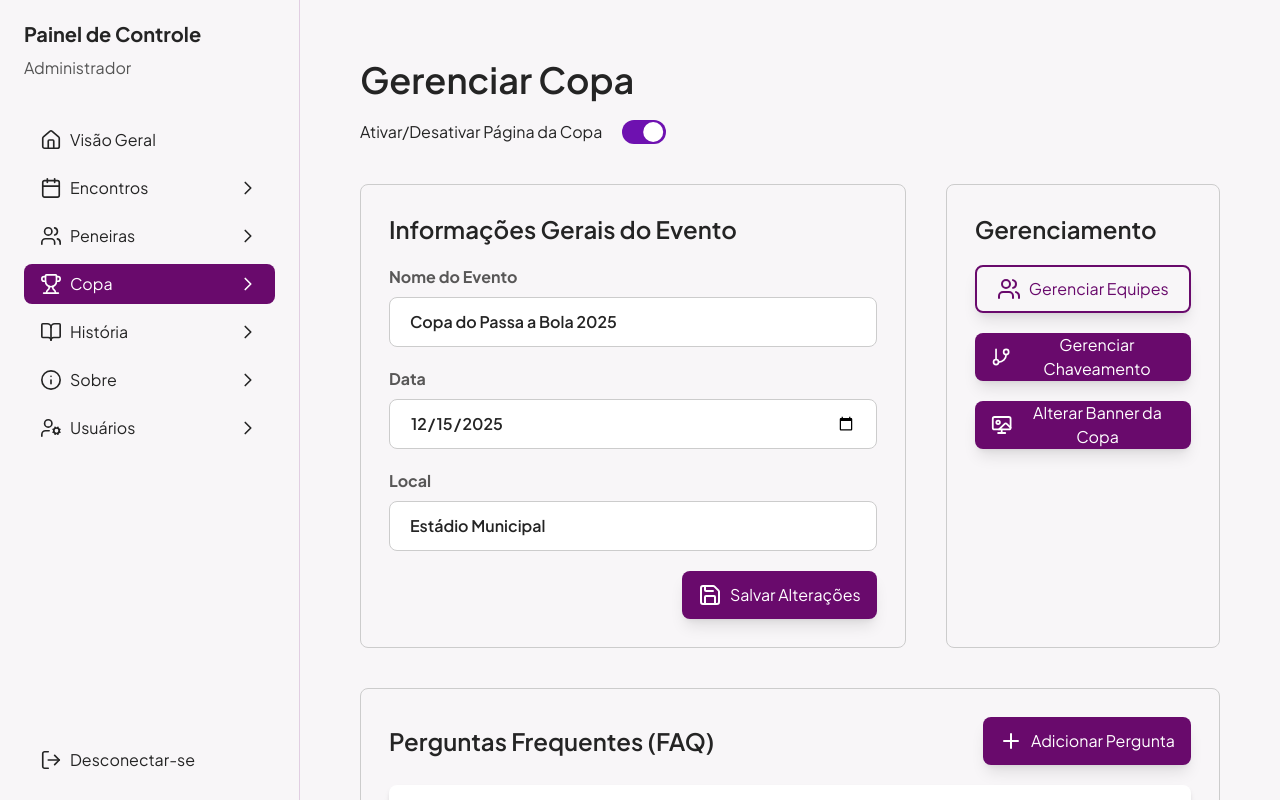
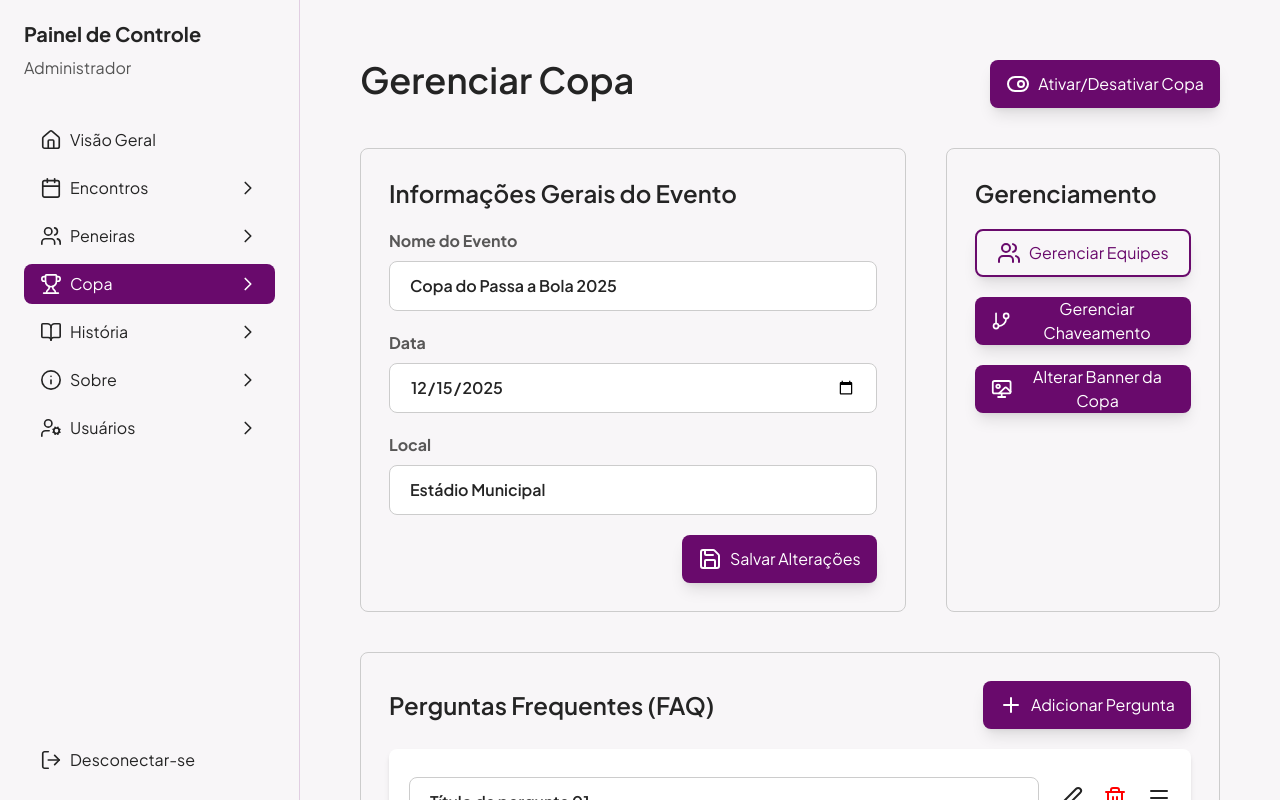
Before and after one commit to Gsn00/passa-a-bola-dashboard, a React (Vite) app: page /copa in a window 1280 px wide. Built offline with nearby package versions, Linux system fonts and the light colour scheme.

Commit message:
Ajustando detalhes de design

```diff
--- a/src/components/Copa.jsx
+++ b/src/components/Copa.jsx
@@ -2,19 +2,18 @@ import Button from "./Button";
 import TransparentButton from "./TransparentButton";
 import Input from "./Input";
 import Toggle from "./Toggle";
-import { GitBranch, Save, Users, Wallpaper } from "lucide-react";
+import { GitBranch, Save, ToggleRight, Users, Wallpaper } from "lucide-react";
 import PerguntasFrequentes from "./PerguntasFrequentes";
 
 export default function Copa() {
   return (
     <section className="flex flex-col gap-10">
-      <div className="flex flex-col lg:flex-rowjustify-between gap-5">
+      <div className="flex flex-col lg:flex-row justify-between gap-5">
         <h1 className="text-4xl font-semibold">Gerenciar Copa</h1>
 
-        <div className="flex items-center gap-5">
-          <p>Ativar/Desativar Página da Copa</p>
-          <Toggle />
-        </div>
+        <Button>
+          <ToggleRight /> Ativar/Desativar Copa
+        </Button>
       </div>
 
       <div className="flex flex-col lg:flex-row gap-10">
@@ -30,7 +29,7 @@ export default function Copa() {
             defaultValue="Copa do Passa a Bola 2025"
           />
 
-          <Input title="Data" type="date" value="2025-12-15" />
+          <Input title="Data" type="date" defaultValue="2025-12-15" />
 
           <Input
             title="Local"
--- a/src/components/MobileMenu.jsx
+++ b/src/components/MobileMenu.jsx
@@ -63,11 +63,8 @@ export default function MobileMenu() {
                 href={item.href}
                 className="py-4 text-lg text-gray-700 border-b border-gray-100 hover:text-purple-700 active:pl-2 transition-all"
                 onClick={(e) => {
-                  e.preventDefault();
                   const url = e.currentTarget.getAttribute("href");
-                  setTimeout(() => {
-                    window.location.href = url;
-                  }, 400);
+                  window.location.href = url;
                 }}
               >
                 {item.label}
--- a/src/components/Peneiras.jsx
+++ b/src/components/Peneiras.jsx
@@ -24,7 +24,7 @@ export default function Peneiras() {
             <Pencil /> Editar Formulário
           </TransparentButton>
           <Button>
-            <ToggleRight /> Ativar Inscrições
+            <ToggleRight /> Ativar/Desativar Inscrições
           </Button>
         </div>
       </div>
```
